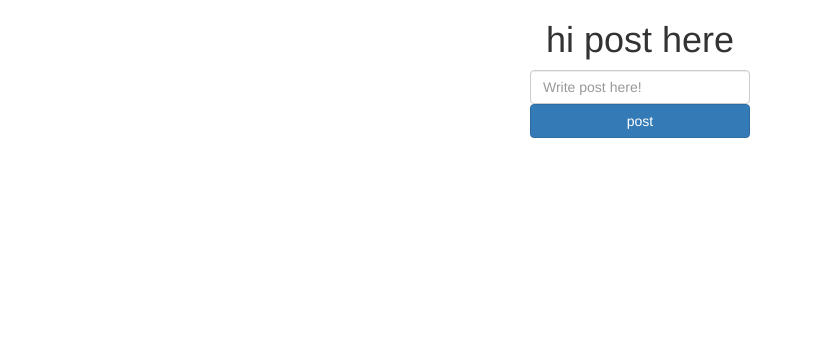
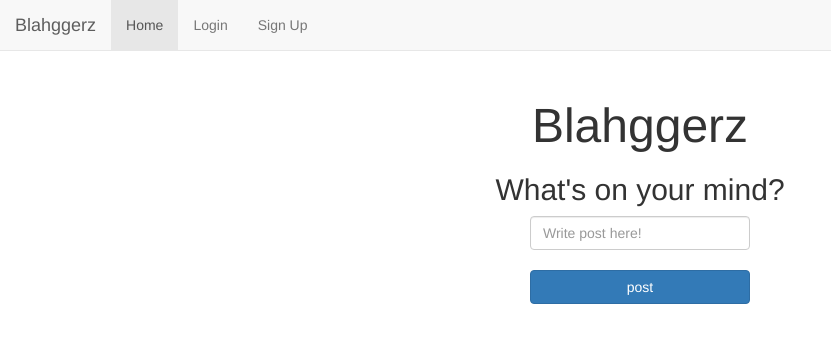
Before and after one commit to hfilosa/blahggerz, a Flask app: page /postnew in a window 1280 px wide. Shown: the top 343 px of the page, without its empty margins (0-831 px from the left). Run offline with Flask 2, Linux system fonts and the light colour scheme; some libraries are stand-ins or nearby versions.

Commit message:
postnew added navbar

```diff
--- a/templates/postnew.html
+++ b/templates/postnew.html
@@ -27,11 +27,38 @@ body {
 </head>
 
   <body>
-    <h1>hi post here</h1>
+<nav class="navbar navbar-default navbar-fixed-top">
+        <div class="navbar-header">
+          <button type="button" class="navbar-toggle collapsed" data-toggle="collapse" data-target="#navbar" aria-expanded="false" aria-controls="navbar">
+            <span class="sr-only">Toggle navigation</span>
+            <span class="icon-bar"></span>
+            <span class="icon-bar"></span>
+            <span class="icon-bar"></span>
+          </button>
+          <a class="navbar-brand" href="#">Blahggerz</a>
+        </div>
+        <div id="navbar" class="navbar-collapse collapse">
+          <ul class="nav navbar-nav">
+            <li class="active"><a href="/posts">Home</a></li>
+	    <li><a href = "/index">Login</a><li>
+	        <li><a href="/register">Sign Up</a><li>
+          </ul>
+          <ul class="nav navbar-nav navbar-right">
+          </ul>
+      </div>
+    </nav>
+<br>
+<br>
+<br>
+<br>
+<h1><font size = "+10">Blahggerz</font></h1>
+<h2>What's on your mind?</h2>
+
     <form method="post">
       <div class="container">
       <input type="text" name="post" class="form-control" placeholder="Write post here!">
       </div>
+<br>
       <div class="container">
 	<input type="submit" name="postButton" class="btn btn-smll btn-primary btn-block" value="post">
       </div>
```
